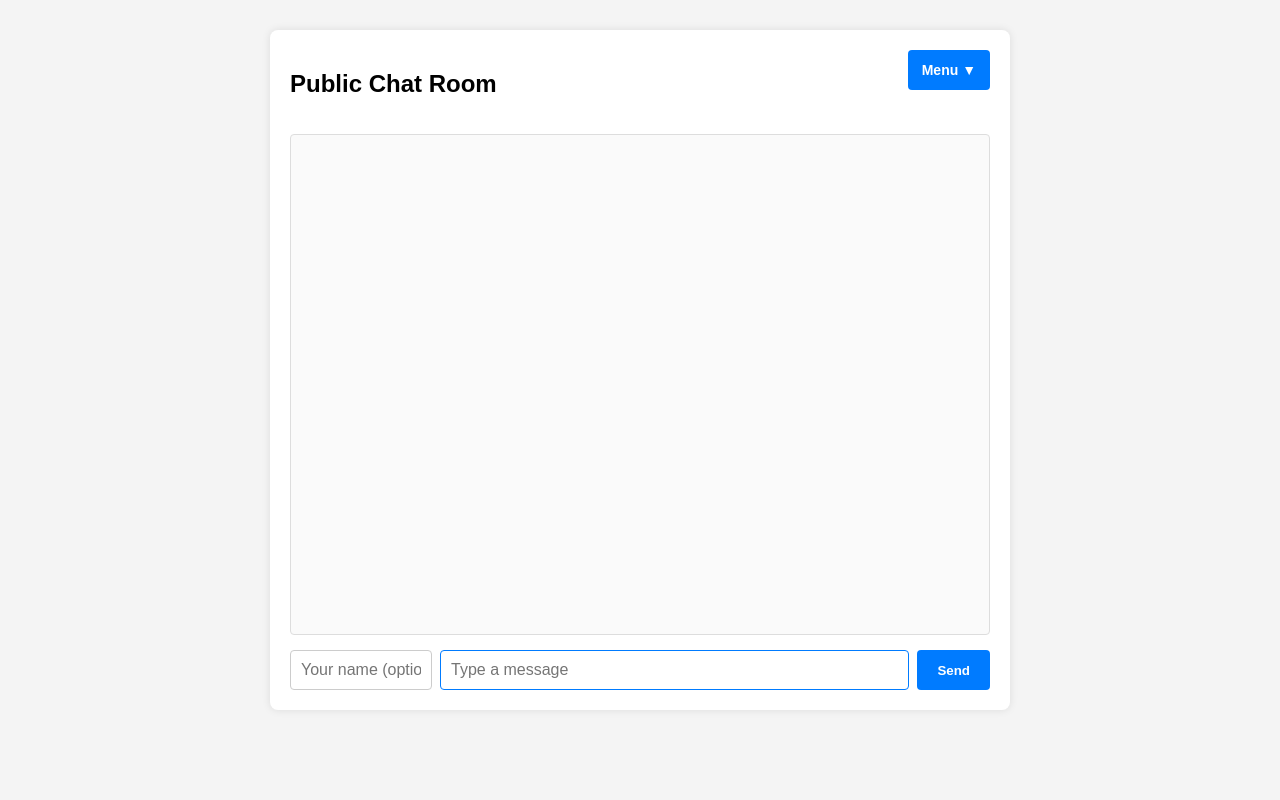
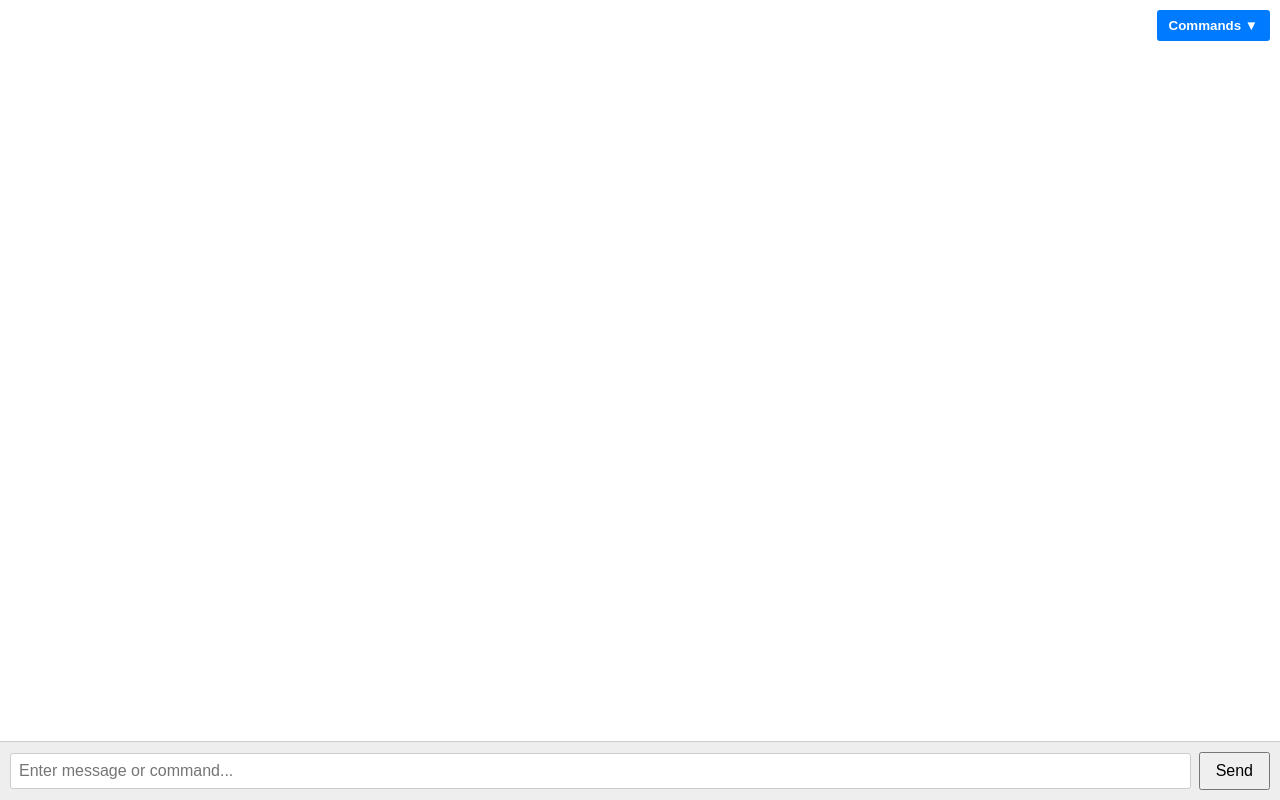
Before and after one commit to viekaslinkki1/testing, a Flask app: page / in a window 1280 px wide. Run offline with Flask 3, Linux system fonts and the light colour scheme; some libraries are stand-ins or nearby versions.

Commit message:
Update index.html

```diff
--- a/templates/index.html
+++ b/templates/index.html
@@ -1,248 +1,421 @@
 <!DOCTYPE html>
-<html>
+<html lang="en">
 <head>
-  <title>Public Chat Room</title>
-  <script src="https://cdn.socket.io/4.3.2/socket.io.min.js"></script>
+  <meta charset="UTF-8" />
+  <meta name="viewport" content="width=device-width, initial-scale=1" />
+  <title>Simple Chat with Ban/Unban Commands</title>
   <style>
     body {
       font-family: Arial, sans-serif;
-      margin: 30px;
-      background: #f4f4f4;
-    }
-    #chat-container {
-      max-width: 700px;
-      margin: 0 auto;
-      background: white;
-      border-radius: 8px;
-      padding: 20px;
-      box-shadow: 0 0 8px rgba(0,0,0,0.1);
+      margin: 0; padding: 0;
+      background: #f0f0f0;
       display: flex;
       flex-direction: column;
-      height: 80vh;
-      position: relative;
+      height: 100vh;
     }
-    #messages {
-      flex-grow: 1;
+    #chat {
+      flex: 1;
       overflow-y: auto;
-      list-style: none;
-      padding: 0;
-      margin-bottom: 15px;
-      border: 1px solid #ddd;
-      border-radius: 4px;
-      background: #fafafa;
+      padding: 10px;
+      background: #fff;
+      border-bottom: 1px solid #ccc;
     }
-    #messages li {
-      padding: 8px 12px;
-      border-bottom: 1px solid #eee;
+    #chat p {
+      margin: 5px 0;
     }
-    #messages li:last-child {
-      border-bottom: none;
+    #chat p.system {
+      color: #666;
+      font-style: italic;
     }
-    #chat-form {
+    #chat p.banned-notice {
+      color: red;
+      font-weight: bold;
+    }
+    #chat p span.username {
+      font-weight: bold;
+      margin-right: 5px;
+    }
+    #input-area {
       display: flex;
-      gap: 8px;
+      padding: 10px;
+      background: #eee;
       align-items: center;
     }
-    #username {
-      width: 120px;
-      padding: 10px;
+    #input-area input[type="text"] {
+      flex: 1;
+      padding: 8px;
       font-size: 16px;
       border: 1px solid #ccc;
-      border-radius: 4px;
-      outline: none;
+      border-radius: 3px;
     }
-    #username:focus {
-      border-color: #007bff;
+    #input-area button {
+      margin-left: 8px;
+      padding: 8px 15px;
+      font-size: 16px;
+      cursor: pointer;
     }
-    #message {
-      flex-grow: 1;
-      padding: 10px;
-      font-size: 16px;
-      border: 1px solid #ccc;
-      border-radius: 4px;
-      outline: none;
+    /* Dropdown Menu */
+    #menu {
+      position: fixed;
+      top: 10px;
+      right: 10px;
+      user-select: none;
     }
-    #message:focus {
-      border-color: #007bff;
-    }
-    button {
-      padding: 0 20px;
-      background-color: #007bff;
+    #menu > button {
+      background: #007bff;
       border: none;
       color: white;
+      padding: 8px 12px;
+      cursor: pointer;
+      border-radius: 3px;
       font-weight: bold;
-      cursor: pointer;
-      border-radius: 4px;
-      transition: background-color 0.3s;
-      height: 40px;
     }
-    button:hover {
-      background-color: #0056b3;
-    }
-
-    /* Dropdown menu styles */
-    .dropdown {
-      position: absolute;
-      top: 20px;
-      right: 20px;
-      user-select: none;
-    }
-    .dropdown > button {
-      background-color: #007bff;
-      color: white;
-      border: none;
-      padding: 10px 14px;
-      border-radius: 4px;
-      cursor: pointer;
-      font-weight: bold;
-      font-size: 14px;
-      transition: background-color 0.3s;
-    }
-    .dropdown > button:hover {
-      background-color: #0056b3;
-    }
-    .dropdown-content {
+    #menu-list {
       display: none;
-      position: absolute;
-      right: 0;
-      background-color: white;
-      min-width: 220px;
-      box-shadow: 0 8px 16px rgba(0,0,0,0.2);
-      border-radius: 4px;
-      padding: 12px 16px;
-      z-index: 1000;
+      background: white;
+      border: 1px solid #ccc;
+      border-radius: 3px;
+      margin-top: 5px;
+      box-shadow: 0 2px 6px rgba(0,0,0,0.15);
+      width: 180px;
       font-size: 14px;
       color: #333;
     }
-    .dropdown.show .dropdown-content {
+    #menu-list p {
+      margin: 8px 12px;
+      line-height: 1.4;
+      white-space: pre-line;
+    }
+    #menu.show #menu-list {
       display: block;
     }
-    .dropdown-content h4 {
+
+    /* Modal */
+    #modal-overlay {
+      position: fixed;
+      top:0; left:0; right:0; bottom:0;
+      background: rgba(0,0,0,0.5);
+      display: none;
+      align-items: center;
+      justify-content: center;
+      z-index: 1000;
+    }
+    #modal {
+      background: white;
+      padding: 20px;
+      border-radius: 5px;
+      width: 300px;
+      box-sizing: border-box;
+      box-shadow: 0 2px 10px rgba(0,0,0,0.3);
+      text-align: center;
+    }
+    #modal h2 {
       margin-top: 0;
-      margin-bottom: 8px;
-      font-weight: bold;
+    }
+    #modal input[type="text"], #modal input[type="password"] {
+      width: 100%;
+      padding: 8px;
+      margin: 10px 0 15px 0;
+      font-size: 16px;
+      box-sizing: border-box;
+    }
+    #modal button {
+      padding: 8px 16px;
+      font-size: 16px;
+      cursor: pointer;
+      background: #007bff;
+      border: none;
+      color: white;
+      border-radius: 3px;
+    }
+    #modal-error {
+      color: red;
+      margin-bottom: 10px;
+      display: none;
+    }
+    /* User list inside modal */
+    #modal-user-list {
+      max-height: 150px;
+      overflow-y: auto;
+      margin: 10px 0;
+      border: 1px solid #ccc;
+      padding: 5px;
+      text-align: left;
+      cursor: pointer;
+    }
+    #modal-user-list div {
+      padding: 5px;
       border-bottom: 1px solid #eee;
-      padding-bottom: 4px;
     }
-    .dropdown-content p {
-      margin: 6px 0;
-      font-family: monospace;
-      background: #f0f0f0;
-      padding: 6px 8px;
-      border-radius: 3px;
-      user-select: text;
+    #modal-user-list div:hover {
+      background-color: #007bff;
+      color: white;
     }
   </style>
 </head>
 <body>
-  <div id="chat-container">
-    <h2>Public Chat Room</h2>
 
-    <!-- Dropdown menu -->
-    <div class="dropdown" id="dropdown">
-      <button id="dropdown-btn">Menu ▼</button>
-      <div class="dropdown-content">
-        <h4>Security</h4>
-        <p><code>/deletemessage &lt;number&gt;</code> - Delete last &lt;number&gt; messages</p>
-        <!-- You can add more commands or info here -->
+<div id="menu">
+  <button id="menu-btn">Commands ▼</button>
+  <div id="menu-list">
+    <p>/ban - Ban a user (requires password)</p>
+    <p>/unban - Unban a user (requires password)</p>
   </div>
 </div>
 
-    <ul id="messages">
-      {% for id, username, message in messages %}
-        <li data-id="{{ id }}"><strong>{{ username }}</strong>: {{ message }}</li>
-      {% endfor %}
-    </ul>
-    <form id="chat-form">
-      <input
-        type="text"
-        id="username"
-        placeholder="Your name (optional)"
-        maxlength="20"
-        autocomplete="off"
-      />
-      <input
-        type="text"
-        id="message"
-        placeholder="Type a message"
-        required
-        autocomplete="off"
-        autofocus
-      />
-      <button type="submit">Send</button>
-    </form>
+<div id="chat" aria-live="polite" aria-atomic="false"></div>
+
+<div id="input-area">
+  <input type="text" id="message-input" placeholder="Enter message or command..." aria-label="Chat message input" autocomplete="off" />
+  <button id="send-btn" aria-label="Send message">Send</button>
 </div>
 
+<div id="modal-overlay" role="dialog" aria-modal="true" aria-labelledby="modal-title" aria-describedby="modal-desc">
+  <div id="modal">
+    <h2 id="modal-title"></h2>
+    <p id="modal-desc"></p>
+    <div id="modal-error" role="alert"></div>
+    <div id="modal-user-list" tabindex="0" aria-label="User selection list"></div>
+    <input type="text" id="modal-input" autocomplete="off" />
+    <button id="modal-btn">Submit</button>
+  </div>
+</div>
+
+<script src="/socket.io/socket.io.js"></script>
 <script>
   const socket = io();
-    const form = document.getElementById('chat-form');
-    const messages = document.getElementById('messages');
-    const usernameInput = document.getElementById('username');
+
+  const chat = document.getElementById('chat');
+  const input = document.getElementById('message-input');
+  const sendBtn = document.getElementById('send-btn');
+
+  const modalOverlay = document.getElementById('modal-overlay');
+  const modalTitle = document.getElementById('modal-title');
+  const modalDesc = document.getElementById('modal-desc');
+  const modalError = document.getElementById('modal-error');
+  const modalUserList = document.getElementById('modal-user-list');
+  const modalInput = document.getElementById('modal-input');
+  const modalBtn = document.getElementById('modal-btn');
+
+  const menuBtn = document.getElementById('menu-btn');
+  const menu = document.getElementById('menu');
+
+  let registered = false;
+  let userId = null;
+  let username = null;
+  let banned = false;
+
+  // State for modal commands
+  let selectedCommand = null;
+  let selectedUserId = null;
+
+  function addMessage(text, username=null, isSystem=false, bannedNotice=false) {
+    const p = document.createElement('p');
+    if (isSystem) {
+      p.classList.add('system');
+      p.textContent = text;
+    } else if (bannedNotice) {
+      p.classList.add('banned-notice');
+      p.textContent = text;
+    } else {
+      const spanUser = document.createElement('span');
+      spanUser.className = 'username';
+      spanUser.textContent = username + ':';
+      p.appendChild(spanUser);
+      p.appendChild(document.createTextNode(' ' + text));
+    }
+    chat.appendChild(p);
+    chat.scrollTop = chat.scrollHeight;
+  }
+
+  function showModal(title, desc, showUserList=false) {
+    modalTitle.textContent = title;
+    modalDesc.textContent = desc;
+    modalError.style.display = 'none';
+    modalError.textContent = '';
+    modalInput.value = '';
+    modalInput.style.display = showUserList ? 'none' : 'block';
+    modalUserList.style.display = showUserList ? 'block' : 'none';
+    modalOverlay.style.display = 'flex';
+    if (showUserList) {
+      modalUserList.focus();
+    } else {
+      modalInput.focus();
+    }
+  }
+
+  function hideModal() {
+    modalOverlay.style.display = 'none';
+    modalError.style.display = 'none';
+    modalError.textContent = '';
+    modalInput.value = '';
+    modalUserList.innerHTML = '';
+    selectedUserId = null;
+    selectedCommand = null;
+  }
+
+  // Register prompt on load
+  function promptRegister() {
+    showModal('Register', 'Enter your real name to join the chat:', false);
+    modalBtn.onclick = () => {
+      const val = modalInput.value.trim();
+      if (val.length === 0) {
+        modalError.textContent = 'Name cannot be empty';
+        modalError.style.display = 'block';
+        return;
+      }
+      username = val;
+      socket.emit('register_user', { username: val });
+    };
+  }
 
   // Dropdown menu toggle
-    const dropdown = document.getElementById('dropdown');
-    const dropdownBtn = document.getElementById('dropdown-btn');
-    dropdownBtn.addEventListener('click', () => {
-      dropdown.classList.toggle('show');
+  menuBtn.addEventListener('click', () => {
+    menu.classList.toggle('show');
   });
 
-    // Close dropdown if clicked outside
-    window.addEventListener('click', (e) => {
-      if (!dropdown.contains(e.target)) {
-        dropdown.classList.remove('show');
+  // Hide dropdown if clicked outside
+  document.addEventListener('click', e => {
+    if (!menu.contains(e.target)) {
+      menu.classList.remove('show');
     }
   });
 
-    // Scroll to bottom function
-    function scrollToBottom() {
-      messages.scrollTop = messages.scrollHeight;
+  // Send message handler
+  function sendMessage() {
+    if (!registered) {
+      alert('Please register first by entering your real name.');
+      return;
+    }
+    if (banned) {
+      alert('You are banned from sending messages.');
+      return;
+    }
+    const msg = input.value.trim();
+    if (msg.length === 0) return;
+
+    if (msg === '/ban' || msg === '/unban') {
+      selectedCommand = msg.substring(1); // 'ban' or 'unban'
+      socket.emit('request_user_list', { command: selectedCommand });
+      showModal(`Select user to ${selectedCommand}`, `Click a user below to ${selectedCommand} them.`, true);
+      return;
     }
 
-    form.addEventListener('submit', e => {
-      e.preventDefault();
-      const messageInput = document.getElementById('message');
-      let message = messageInput.value.trim();
-      if (message === '') return;
-
-      // Get username or default "anom"
-      let username = usernameInput.value.trim();
-      if (!username) username = 'anom';
-
-      // Check for /deletemessage command
-      const deleteCmdMatch = message.match(/^\/deletemessage (\d+)$/);
-      if (deleteCmdMatch) {
-        const amount = parseInt(deleteCmdMatch[1], 10);
-        socket.emit('delete_messages', { amount, username });
-      } else {
-        socket.emit('send_message', { username, message });
+    socket.emit('send_message', { user_id: userId, username, message: msg });
+    input.value = '';
   }
 
-      messageInput.value = '';
-      messageInput.focus();
+  sendBtn.addEventListener('click', sendMessage);
+  input.addEventListener('keydown', e => {
+    if (e.key === 'Enter') {
+      sendMessage();
+    }
   });
 
-    socket.on('receive_message', data => {
-      const item = document.createElement('li');
-      item.setAttribute('data-id', data.id);
-      item.innerHTML = `<strong>${data.username}</strong>: ${data.message}`;
-      messages.appendChild(item);
-      scrollToBottom();
+  // Socket events
+
+  socket.on('registration_success', data => {
+    registered = true;
+    userId = data.user_id;
+    hideModal();
+    addMessage(`Welcome, ${username}!`, null, true);
   });
 
-    socket.on('messages_deleted', data => {
-      const deletedIds = data.deleted_ids;
-      deletedIds.forEach(id => {
-        const elem = document.querySelector(`#messages li[data-id='${id}']`);
-        if (elem) elem.remove();
+  socket.on('registration_failed', data => {
+    modalError.textContent = data.error || 'Registration failed.';
+    modalError.style.display = 'block';
+  });
+
+  socket.on('chat_message', data => {
+    addMessage(data.message, data.username);
+  });
+
+  socket.on('system_message', data => {
+    addMessage(data.message, null, true);
+  });
+
+  socket.on('ban_status', data => {
+    if (data.user_id === userId) {
+      banned = data.banned;
+      if (banned) {
+        addMessage('You have been banned and cannot send messages.', null, false, true);
+        input.disabled = true;
+        sendBtn.disabled = true;
+      } else {
+        addMessage('You have been unbanned and can send messages again.', null, true);
+        input.disabled = false;
+        sendBtn.disabled = false;
+      }
+    }
+  });
+
+  socket.on('user_list', data => {
+    if (!selectedCommand) return;
+    const users = data.users; // array of {user_id, username}
+
+    modalUserList.innerHTML = '';
+    users.forEach(user => {
+      if (user.user_id === userId) return; // Can't ban/unban self
+      const div = document.createElement('div');
+      div.textContent = user.username;
+      div.dataset.userid = user.user_id;
+      div.tabIndex = 0;
+      div.addEventListener('click', () => {
+        selectedUserId = div.dataset.userid;
+        modalUserList.style.display = 'none';
+        modalInput.type = 'password';
+        modalInput.style.display = 'block';
+        modalInput.value = '';
+        modalInput.placeholder = 'Enter admin password';
+        modalInput.focus();
+        modalDesc.textContent = `Enter password to confirm ${selectedCommand} for user: ${div.textContent}`;
+        modalBtn.textContent = 'Confirm';
+      });
+      modalUserList.appendChild(div);
     });
   });
 
-    // Scroll to bottom on tab focus (fix for inactive tab issue)
-    document.addEventListener('visibilitychange', () => {
-      if (document.visibilityState === 'visible') {
-        scrollToBottom();
+  modalBtn.onclick = () => {
+    if (modalUserList.style.display === 'block') {
+      // waiting for user selection
+      modalError.textContent = 'Please select a user first.';
+      modalError.style.display = 'block';
+      return;
     }
+    if (selectedUserId && selectedCommand) {
+      const pwd = modalInput.value.trim();
+      if (pwd.length === 0) {
+        modalError.textContent = 'Password cannot be empty';
+        modalError.style.display = 'block';
+        return;
+      }
+      if (selectedCommand === 'ban') {
+        socket.emit('ban_user', { user_id: selectedUserId, password: pwd });
+      } else if (selectedCommand === 'unban') {
+        socket.emit('unban_user', { user_id: selectedUserId, password: pwd });
+      }
+      modalError.style.display = 'none';
+      hideModal();
+      selectedUserId = null;
+      selectedCommand = null;
+    }
+  };
+
+  // On connect, prompt registration
+  socket.on('connect', () => {
+    if (!registered) promptRegister();
   });
+
+  // If disconnected, reset
+  socket.on('disconnect', () => {
+    registered = false;
+    userId = null;
+    username = null;
+    banned = false;
+    input.disabled = false;
+    sendBtn.disabled = false;
+  });
+
 </script>
 </body>
 </html>
```
Lines whose indentation alone changed are shown as unchanged.
